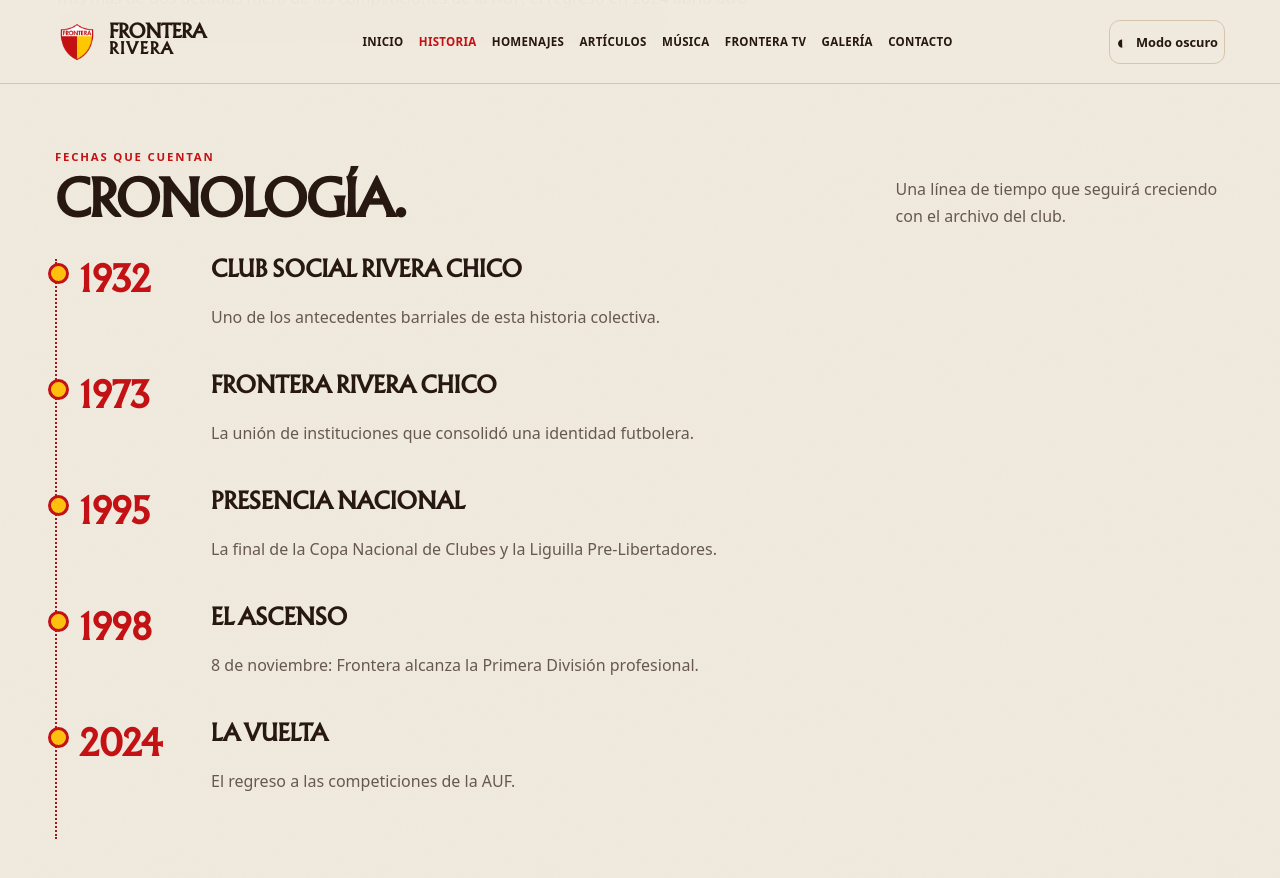
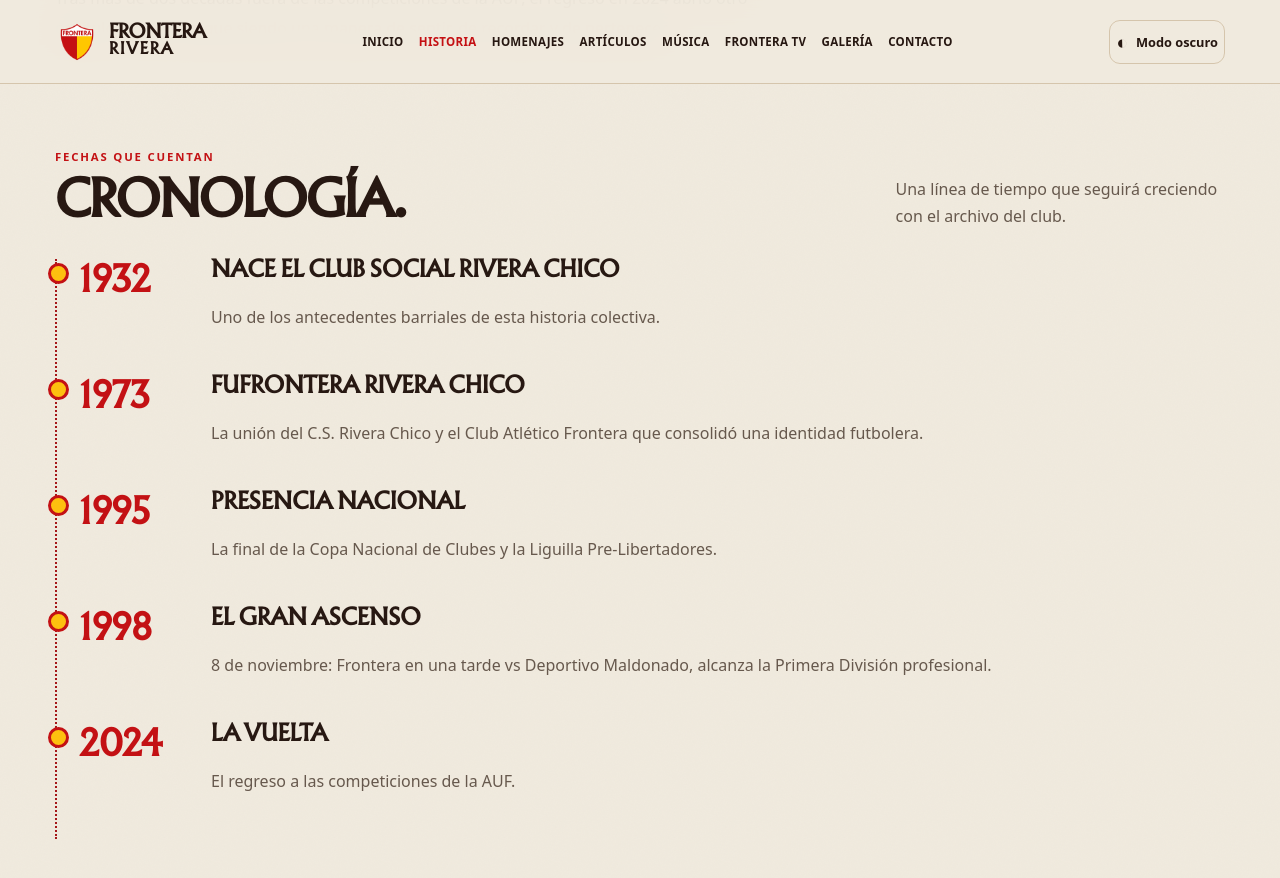
Before and after one commit to lilguti384-jpg/FronteraRivera, a Jekyll site: the page built from historia/index.html, in a window 1280 px wide and 900 px high, scrolled down 1450 px. Shown: the top 878 px of the window. Built offline with Jekyll 4.4.1, drawn with Linux system fonts in a browser that asks for light colours; some web fonts are replaced.

Commit message:
Contenido: actualizar _data/cronologia.json desde Pages CMS

```diff
--- a/_data/cronologia.json
+++ b/_data/cronologia.json
@@ -1,13 +1,13 @@
 [
   {
     "anio": "1932",
-    "titulo": "Club Social Rivera Chico",
+    "titulo": "Nace el Club Social Rivera Chico",
     "descripcion": "Uno de los antecedentes barriales de esta historia colectiva."
   },
   {
     "anio": "1973",
-    "titulo": "Frontera Rivera Chico",
-    "descripcion": "La unión de instituciones que consolidó una identidad futbolera."
+    "titulo": "FuFrontera Rivera Chico",
+    "descripcion": "La unión del C.S. Rivera Chico y el Club Atlético Frontera que consolidó una identidad futbolera."
   },
   {
     "anio": "1995",
@@ -16,8 +16,8 @@
   },
   {
     "anio": "1998",
-    "titulo": "El ascenso",
-    "descripcion": "8 de noviembre: Frontera alcanza la Primera División profesional."
+    "titulo": "El gran ascenso",
+    "descripcion": "8 de noviembre: Frontera en una tarde vs Deportivo Maldonado, alcanza la Primera División profesional."
   },
   {
     "anio": "2024",
```
